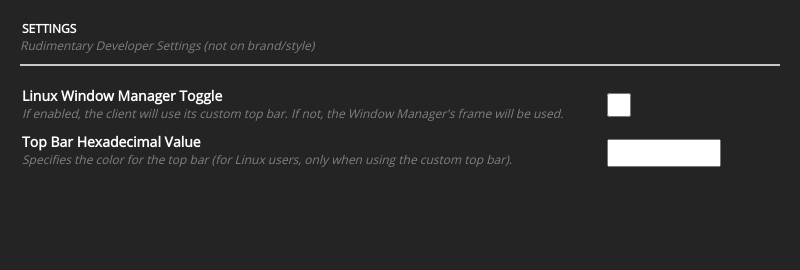
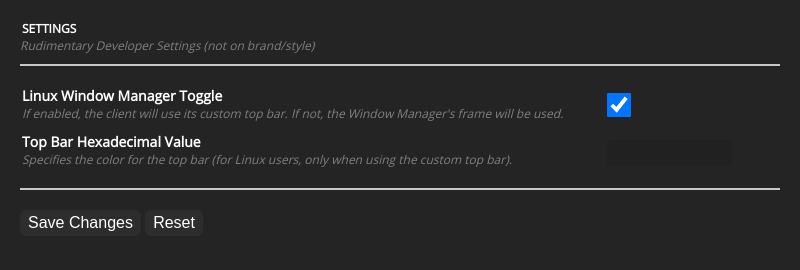
Before and after one commit to xFuney/revolt-client, an Electron app: page app/mw_data/settings.html in a window 800 px wide. Drawn offline with Linux system fonts and the light colour scheme; no server answers.

Commit message:
add new settings page, make functional, add some other fluff for linux

```diff
--- a/app/mw_data/css/settings.css
+++ b/app/mw_data/css/settings.css
@@ -64,9 +64,51 @@ p {
     height: 24px;
 }
 
+.settings-textarea:focus {
+    border: 2px solid #FD6671;
+    outline: none;
+
+    margin-right: -1px;
+}
+
 .settings-textarea {
-
-    width: 110px;
+    border-radius: 3px;
+    color:white;
+    background-color: #212121;
+    width: 120px;
     margin-right: 1px;
     height: 24px;
+
+    padding-top: 1px;
+    padding-bottom: 1px;
+    padding-left: 5px;
+
+    outline: none;
+    box-shadow: none;
+    border: none;
 }
+
+.settings-savebutton button {
+    padding-bottom: 10px;
+    padding-top: 10px;
+
+    padding: 4px 8px;
+
+    outline: none;
+    box-shadow: none;
+    border: none;
+
+    background-color: #2D2D2D;
+
+    color: white;
+
+    cursor: pointer;
+
+    border-radius: 6px;
+    font-size:16px;
+}
+
+.settings-savebutton button:hover {
+    background-color: #4D4D4D;
+    transition: background-color .2s ease;
+}
--- /dev/null
+++ b/app/mw_data/js/settings.js
@@ -0,0 +1,41 @@
+var remote = require("electron").remote;
+
+var Menua = require('electron').Menu
+
+var ipcRenderer = require("electron").ipcRenderer;
+
+var browserWindow = require("electron").BrowserWindow;
+
+const path = require("path")
+
+const menu = new remote.Menu();
+const Config = require(path.join(__dirname, "../", "../", "common", "Configuration"))
+
+var topbar_toggle = Config.Config_Get("linux_top_bar_toggle")
+var config_tbhex = Config.Config_Get('global_top_bar_hex')
+
+function loaded() {
+    document.getElementById("linux-wm-checkbox").checked = Config.Config_Get("linux_top_bar_toggle")
+    document.getElementById("topbar-hex-input").value = Config.Config_Get("global_top_bar_hex")
+}
+
+function save() {
+    Config.Config_Set("linux_top_bar_toggle", document.getElementById("linux-wm-checkbox").checked)
+    Config.Config_Set("global_top_bar_hex", document.getElementById("topbar-hex-input").value)
+
+    if (document.getElementById("linux-wm-checkbox").checked != topbar_toggle) {
+        ipcRenderer.send("settings_restart")
+    }
+
+    if (document.getElementById("topbar-hex-input").value != config_tbhex) {
+        console.log('main reload')
+        ipcRenderer.send('reload_main')
+        config_tbhex = document.getElementById("topbar-hex-input").value
+    }
+
+    alert("Saved OK")
+}
+
+function reset() {
+    alert("Reset")
+}
--- a/app/mw_data/settings.html
+++ b/app/mw_data/settings.html
@@ -6,7 +6,7 @@
     <link rel="stylesheet" type="text/css" href="css/settings.css">
 
   </head>
-  <body style="overflow:hidden;">
+  <body style="overflow:hidden;" onload="loaded()">
 
     <h1>SETTINGS</h1>
     <p>Rudimentary Developer Settings (not on brand/style)</p>
@@ -19,7 +19,7 @@
         </div>
 
         <div class="settings-option">
-            <input type="checkbox" class="settings-tickbox">
+            <input type="checkbox" class="settings-tickbox" id="linux-wm-checkbox">
         </div>
     </div>
 
@@ -30,8 +30,15 @@
         </div>
 
         <div class="settings-option">
-            <input type="textarea" class="settings-textarea">
+            <input type="textarea" class="settings-textarea" id="topbar-hex-input">
         </div>
     </div>
+    <hr />
+
+    <div class="settings-savebutton">
+      <button onclick="save()">Save Changes</button>
+      <button onclick="reset()">Reset</button>
+    </div>
+    <script src="./js/settings.js"></script>
   </body>
 </html>
--- a/package.json
+++ b/package.json
@@ -25,6 +25,7 @@
   "author": "fnuer <funey@dsrt-int.net>",
   "license": "ISC",
   "devDependencies": {
+    "devtron": "^1.4.0",
     "electron": "^12.0.7",
     "electron-builder": "^22.11.3"
   },
```
Also changed, not shown: app/main_window.js (+15 -4 lines), app/mw_data/js/menu-bar.js (+6 -1 lines), app/tray/index.js (+32 -6 lines), 2 other files.
